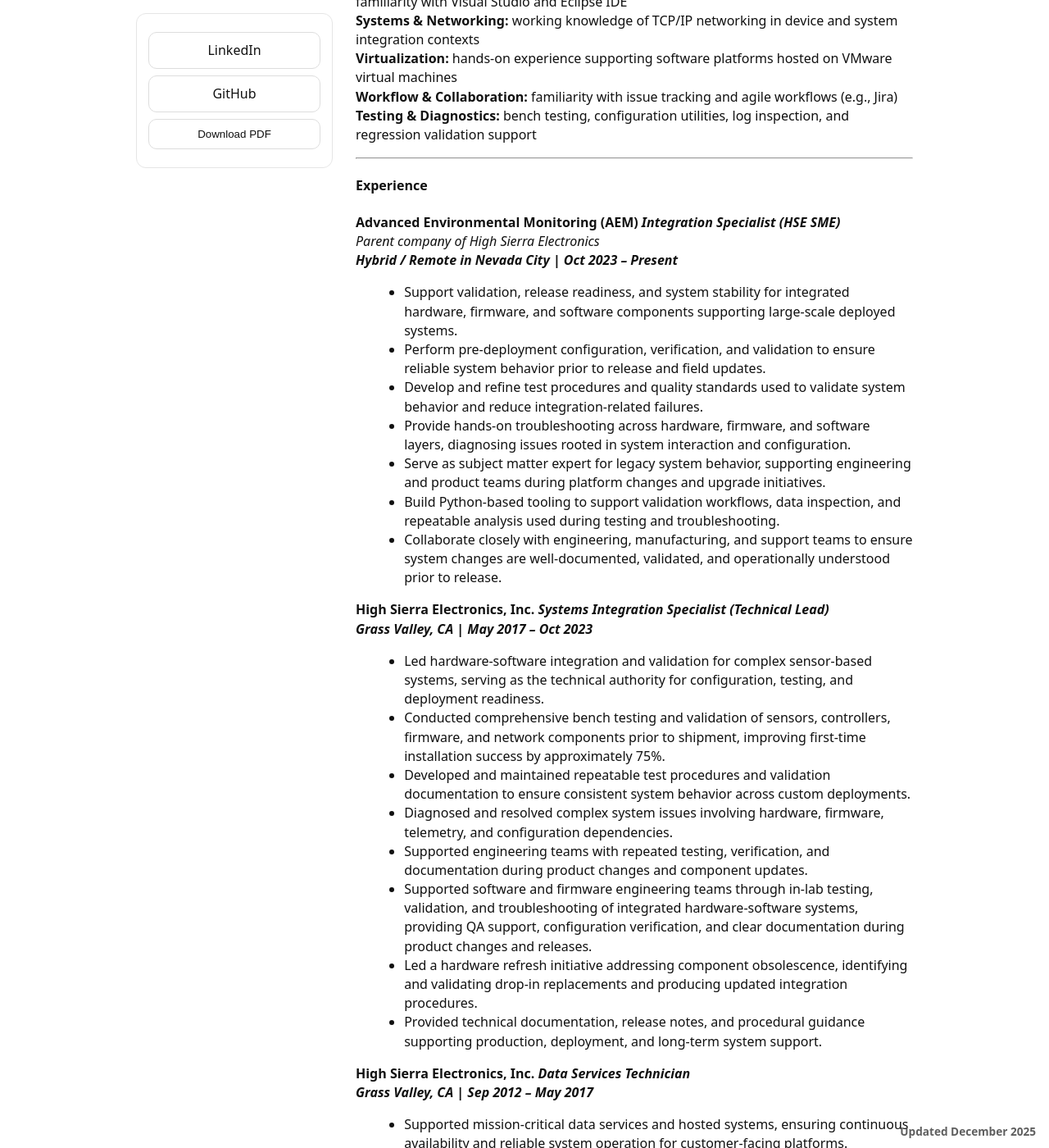
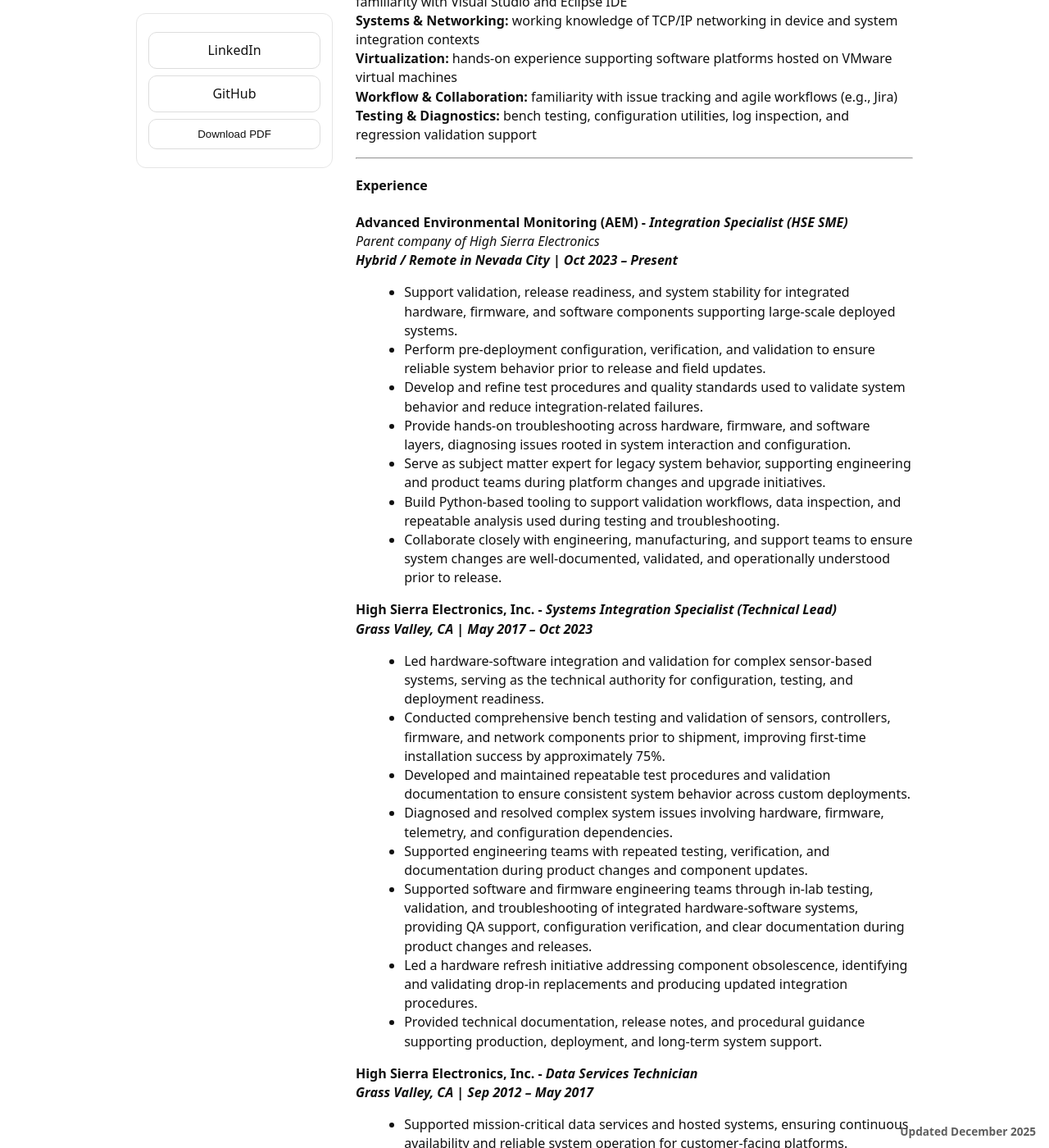
Before and after one commit to jostagirl/PublicResume, a Jekyll site: the page built from v/GrassValley/index.md, in a window 1280 px wide and 1400 px high, scrolled down 1341 px. Shown: the whole window at 82% size. Built offline with Jekyll 4.4.1, drawn with Linux system fonts in a browser that asks for light colours; our own code applies the rules of GitHub Pages for plain Markdown files.

Commit message:
Publish resume site update

```diff
--- a/v/GrassValley/index.md
+++ b/v/GrassValley/index.md
@@ -56,7 +56,7 @@ Hardware-software systems integration specialist with 13+ years of hands-on expe
 ---
 
 #### Experience
-**Advanced Environmental Monitoring (AEM)** ***Integration Specialist (HSE SME)***
+**Advanced Environmental Monitoring (AEM) -** ***Integration Specialist (HSE SME)***
 *Parent company of High Sierra Electronics*
 ***Hybrid / Remote in Nevada City | Oct 2023 – Present***
 
@@ -68,7 +68,7 @@ Hardware-software systems integration specialist with 13+ years of hands-on expe
 - Build Python-based tooling to support validation workflows, data inspection, and repeatable analysis used during testing and troubleshooting.
 - Collaborate closely with engineering, manufacturing, and support teams to ensure system changes are well-documented, validated, and operationally understood prior to release.
 
-**High Sierra Electronics, Inc.** ***Systems Integration Specialist (Technical Lead)***
+**High Sierra Electronics, Inc. -** ***Systems Integration Specialist (Technical Lead)***
 ***Grass Valley, CA | May 2017 – Oct 2023***
 
 - Led hardware-software integration and validation for complex sensor-based systems, serving as the technical authority for configuration, testing, and deployment readiness.
@@ -80,7 +80,7 @@ Hardware-software systems integration specialist with 13+ years of hands-on expe
 - Led a hardware refresh initiative addressing component obsolescence, identifying and validating drop-in replacements and producing updated integration procedures.
 - Provided technical documentation, release notes, and procedural guidance supporting production, deployment, and long-term system support.
 
-**High Sierra Electronics, Inc.** ***Data Services Technician***
+**High Sierra Electronics, Inc. -** ***Data Services Technician***
 ***Grass Valley, CA | Sep 2012 – May 2017***
 
 - Supported mission-critical data services and hosted systems, ensuring continuous availability and reliable system operation for customer-facing platforms.
```
